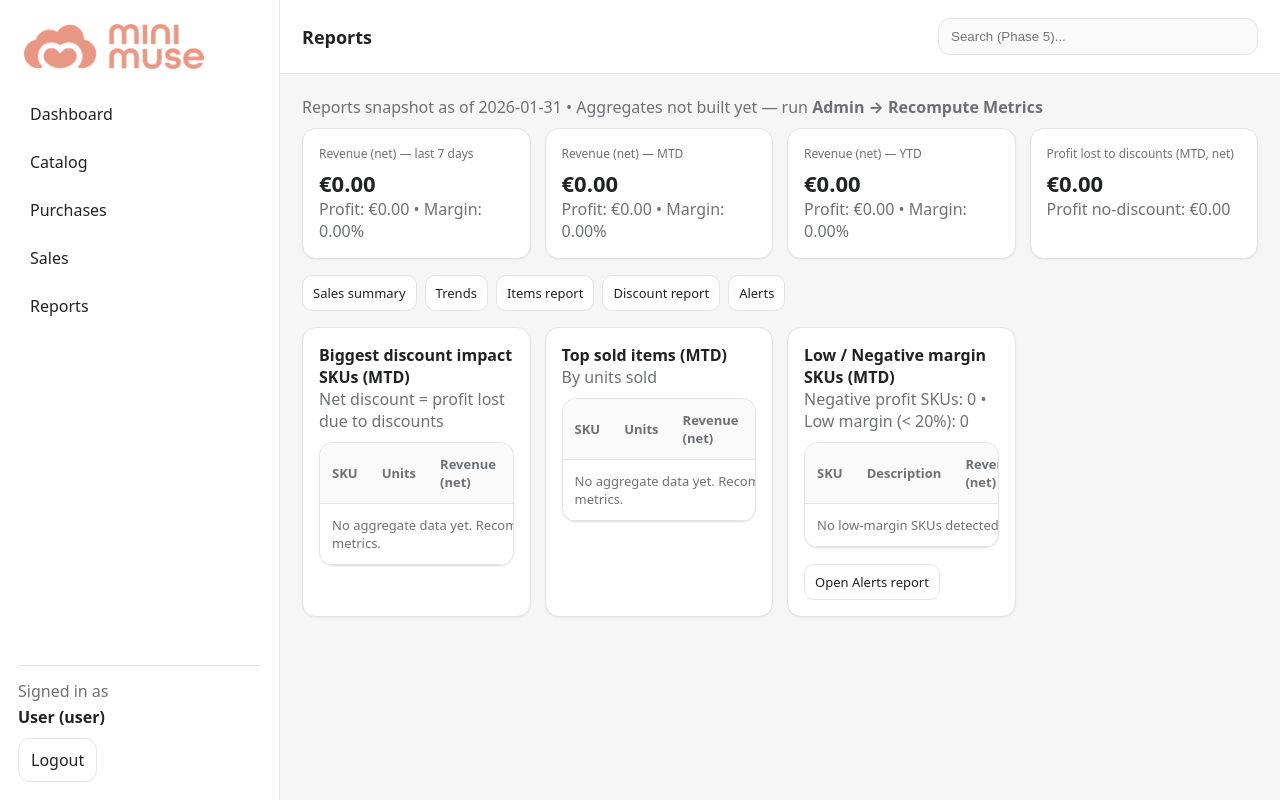
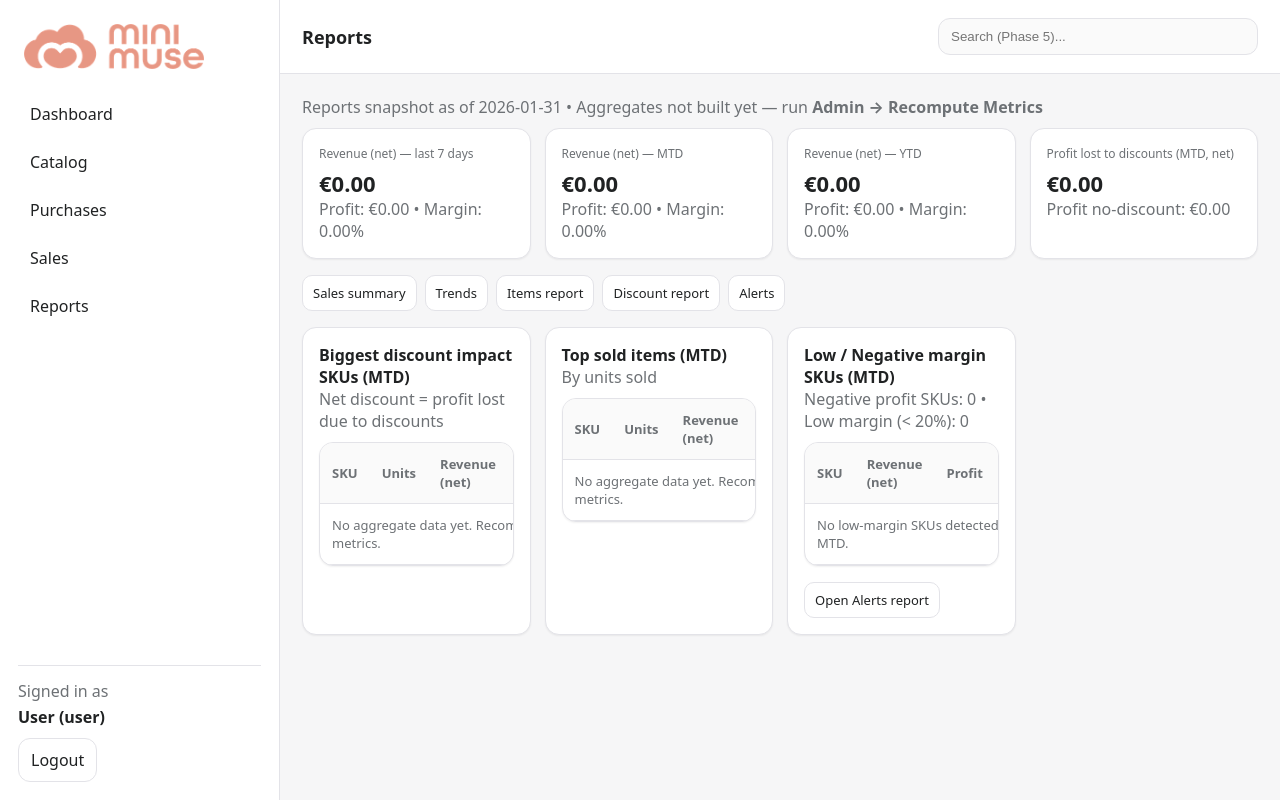
Before and after one commit to schaak722/mini-muse, a Flask app: page /reports in a window 1280 px wide. Run offline with Flask 3, Linux system fonts and the light colour scheme; the visitor is signed in with stand-in values (Sample User, id 1); data that the repository does not hold is empty.

Commit message:
Update index.html

```diff
--- a/app/templates/reports/index.html
+++ b/app/templates/reports/index.html
@@ -10,7 +10,6 @@
     • Aggregates not built yet — run <strong>Admin → Recompute Metrics</strong>
   {% endif %}
 </div>
-
 
 <div class="grid">
   <div class="card">
@@ -55,6 +54,7 @@
 </div>
 
 <div class="grid mt-16">
+  <!-- Card 1: Biggest discount impact -->
   <div class="card">
     <div class="card__header">
       <div>
@@ -90,6 +90,7 @@
     </div>
   </div>
 
+  <!-- Card 2: Top sold items -->
   <div class="card">
     <div class="card__header">
       <div>
@@ -125,6 +126,7 @@
     </div>
   </div>
 
+  <!-- Card 3: Low / Negative margin -->
   <div class="card">
     <div class="card__header">
       <div>
@@ -140,7 +142,6 @@
         <thead>
           <tr>
             <th>SKU</th>
-            <th>Description</th>
             <th class="td-right">Revenue (net)</th>
             <th class="td-right">Profit</th>
             <th class="td-right">Margin %</th>
@@ -150,14 +151,13 @@
           {% for r in low_margin_skus %}
             <tr>
               <td><strong>{{ r.sku }}</strong></td>
-              <td class="muted">{{ r.description }}</td>
               <td class="td-right">{{ "%.2f"|format(r.rev_net) }}</td>
               <td class="td-right">{{ "%.2f"|format(r.profit) }}</td>
               <td class="td-right">{{ "%.2f"|format(r.margin) }}</td>
             </tr>
           {% endfor %}
           {% if low_margin_skus|length == 0 %}
-            <tr><td colspan="5" class="muted">No low-margin SKUs detected for MTD.</td></tr>
+            <tr><td colspan="4" class="muted">No low-margin SKUs detected for MTD.</td></tr>
           {% endif %}
         </tbody>
       </table>
```
Lines whose indentation alone changed are shown as unchanged.
